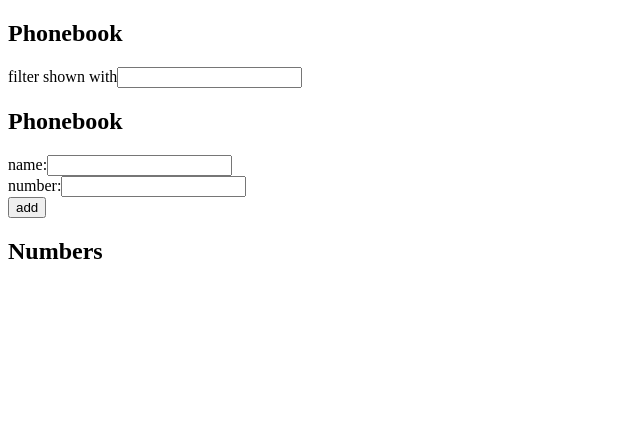
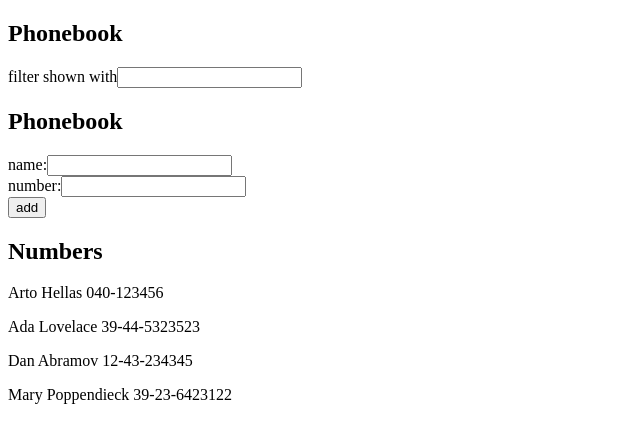
Before and after one commit to Smuli99/Fullstack-Mooc, a React (Vite) app in the folder osa2/puhelinluettelo/: page / in a window 1280 px wide. Shown: the top 442 px of the page, without its empty margins (0-640 px from the left). Built offline with nearby package versions, Linux system fonts and the light colour scheme; data requests are answered from the project's data file.

Commit message:
task 2.10 done

```diff
--- /dev/null
+++ b/osa2/puhelinluettelo/db.json
@@ -0,0 +1,24 @@
+{
+  "persons":[
+    {
+      "name": "Arto Hellas",
+      "number": "040-123456",
+      "id": "1"
+    },
+    {
+      "name": "Ada Lovelace",
+      "number": "39-44-5323523",
+      "id": "2"
+    },
+    {
+      "name": "Dan Abramov",
+      "number": "12-43-234345",
+      "id": "3"
+    },
+    {
+      "name": "Mary Poppendieck",
+      "number": "39-23-6423122",
+      "id": "4"
+    }
+  ]
+}
--- a/osa2/puhelinluettelo/package.json
+++ b/osa2/puhelinluettelo/package.json
@@ -11,6 +11,7 @@
     "server": "json-server -p 3001 db.json"
   },
   "dependencies": {
+    "axios": "^1.18.1",
     "react": "^19.2.7",
     "react-dom": "^19.2.7"
   },
--- a/osa2/puhelinluettelo/src/App.jsx
+++ b/osa2/puhelinluettelo/src/App.jsx
@@ -1,4 +1,5 @@
-import { useState } from "react";
+import { useEffect, useState } from "react";
+import axios from 'axios';
 import AddNew from "./components/AddNew";
 import Numbers from "./components/Numbers";
 import Phonebook from "./components/Phonebook";
@@ -8,6 +9,14 @@
   const [newName, setNewName] = useState('');
   const [newNumber, setNewNumber] = useState('');
   const [filter, setFilter] = useState('');
+
+  useEffect(() => {
+    axios
+      .get('http://localhost:3001/persons')
+      .then(response => {
+        setPersons(response.data);
+      });
+  }, []);
 
   const filteredPersons = persons.filter(person =>
     person.name.toLowerCase().includes(filter.toLowerCase())
```
Also changed, not shown: 1 other file (tests, documents, lock files or other folders).
